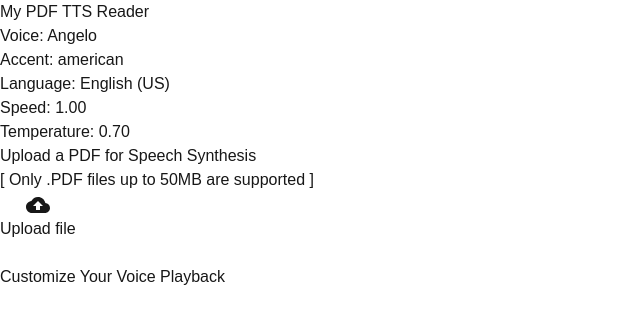
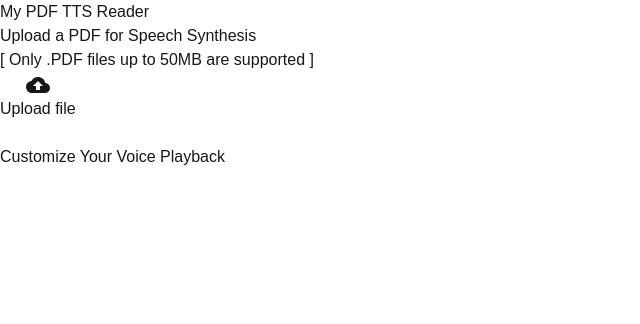
Before and after one commit to stevenpstansberry/book-reader, a Next.js app in the folder book-reader/: page / in a window 1280 px wide. Shown: the top 324 px of the page, without its empty margins (0-640 px from the left). Built offline with nearby package versions, Linux system fonts and the light colour scheme; no server answers.

Commit message:
Added parallel api request

```diff
--- a/book-reader/src/app/page.tsx
+++ b/book-reader/src/app/page.tsx
@@ -87,6 +87,7 @@ export default function Home() {
     });
   }, []);
 
+  // The same fetch function you had
   const fetchAndCacheAudio = async (
     pageNumber: number,
     text: string
@@ -108,6 +109,7 @@ export default function Home() {
     }
   };
 
+  // Modified handleTextExtracted to do parallel requests
   const handleTextExtracted = useCallback(
     async (textByPage: { [key: number]: string }) => {
       cancelRef.current = false; // new generation in progress
@@ -117,22 +119,33 @@ export default function Home() {
 
       const newAudioCache: { [key: number]: string } = { ...audioCache };
       const totalPages = Object.keys(textByPage).length;
+
+      // We'll track how many pages we've processed for progress
       let processedPages = 0;
 
-      for (const pageNumberStr in textByPage) {
-        if (cancelRef.current) break;
+      // Collect all page numbers that need audio
+      const pageNumbers = Object.keys(textByPage).map(Number);
 
-        const pageNumber = Number(pageNumberStr);
+      // Create array of promises to generate each page in parallel
+      const promises = pageNumbers.map(async (pageNumber) => {
+        if (cancelRef.current) return; // if canceled, stop
+
+        // Only fetch if not cached
         if (!newAudioCache[pageNumber]) {
           const audioUrl = await fetchAndCacheAudio(pageNumber, textByPage[pageNumber]);
           if (!cancelRef.current && audioUrl) {
             newAudioCache[pageNumber] = audioUrl;
           }
         }
+        // Increment progress after finishing this page
         processedPages++;
         setAudioProgress(Math.round((processedPages / totalPages) * 100));
-      }
+      });
 
+      // Wait for all fetches to complete
+      await Promise.all(promises);
+
+      // If we haven't canceled, finalize
       if (!cancelRef.current) {
         setAudioCache(newAudioCache);
         setGeneratingAudio(false);
@@ -172,7 +185,9 @@ export default function Home() {
               <AudioControl
                 audioUrl={audioUrl}
                 currentPage={currentPage}
-                onGenerateAudio={() => fetchAndCacheAudio(currentPage, pdfText[currentPage])}
+                onGenerateAudio={() =>
+                  fetchAndCacheAudio(currentPage, pdfText[currentPage])
+                }
               />
               <button
                 onClick={resetProcess}
@@ -184,27 +199,8 @@ export default function Home() {
           )
         ) : (
           <>
-            {/* Currently selected voice settings in "chip" style */}
-            <div className="flex flex-wrap items-center justify-center gap-3 mb-6">
-              <div className="inline-flex items-center bg-lime-600 text-white px-3 py-1 rounded-full text-sm font-semibold">
-                Voice: {selectedVoiceObject.name}
-              </div>
-              <div className="inline-flex items-center bg-lime-600 text-white px-3 py-1 rounded-full text-sm font-semibold">
-                Accent: {selectedVoiceObject.accent}
-              </div>
-              <div className="inline-flex items-center bg-lime-600 text-white px-3 py-1 rounded-full text-sm font-semibold">
-                Language: {selectedVoiceObject.language}
-              </div>
-              <div className="inline-flex items-center bg-lime-600 text-white px-3 py-1 rounded-full text-sm font-semibold">
-                Speed: {speed.toFixed(2)}
-              </div>
-              <div className="inline-flex items-center bg-lime-600 text-white px-3 py-1 rounded-full text-sm font-semibold">
-                Temperature: {temperature.toFixed(2)}
-              </div>
-            </div>
-
+            {/* Some display of current settings, etc. */}
             <Dropzone onFileUploaded={handleFileUpload} onTextExtracted={handleTextExtracted} />
-
             <button
               onClick={handleOpenSettings}
               className="inline-flex items-center space-x-2 px-4 py-2 rounded-md bg-lime-600 text-white font-semibold hover:bg-lime-700 transition-colors mt-4"
```
